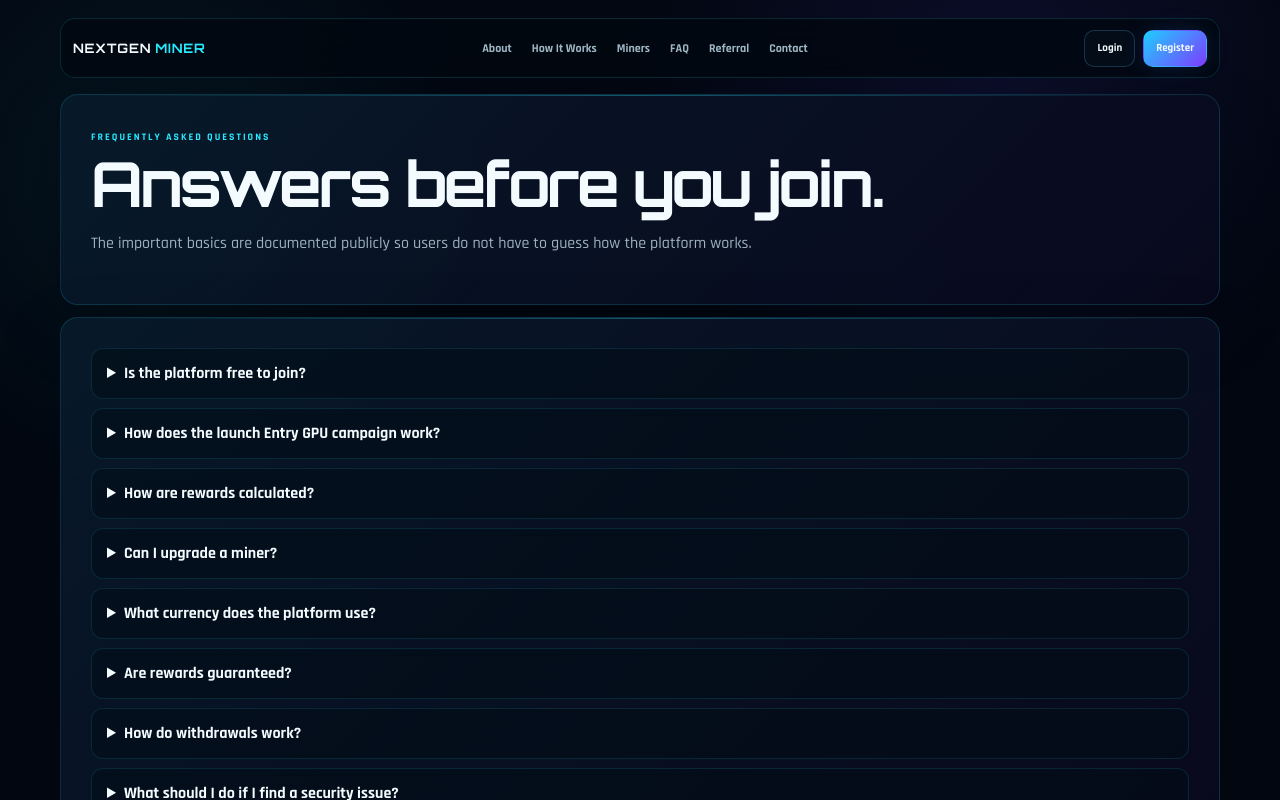
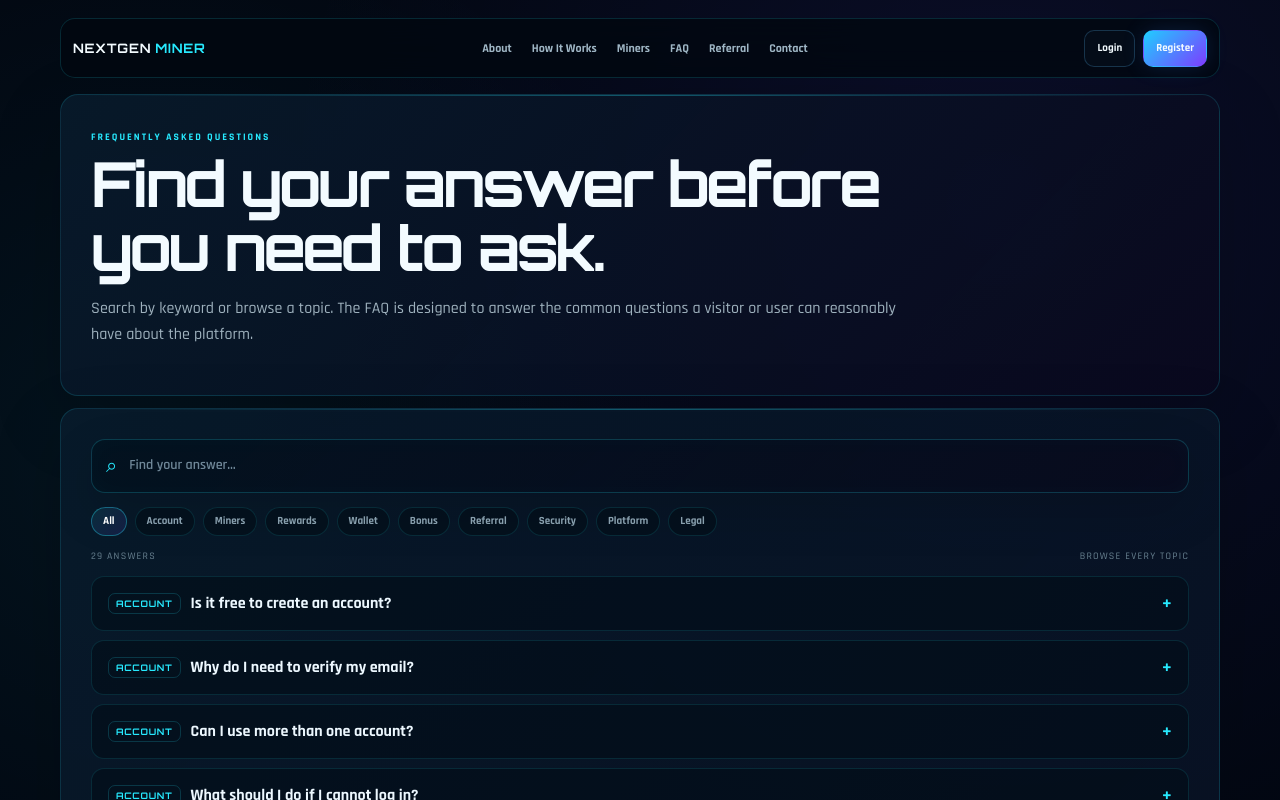
Before and after one commit to Chriskefas22/nextgen-miner, a Next.js app: page /faq in a window 1280 px wide. Shown: the top 800 px of the page. Built offline with nearby package versions, Linux system fonts and the light colour scheme.

Commit message:
Add files via upload

```diff
--- a/app/faq/page.tsx
+++ b/app/faq/page.tsx
@@ -1,37 +1,52 @@
 import { PublicPage } from '@/components/public/PublicPage';
+import FAQExplorer, { type FAQItem } from '@/components/public/FAQExplorer';
 
 export const metadata = {
   title: 'FAQ',
-  description: 'Frequently asked questions about NextGen Miner.',
+  description: 'Searchable answers about NextGen Miner accounts, miners, rewards, wallet, bonus, referrals, security and platform rules.',
 };
 
-const faqs = [
-  ['Is the platform free to join?', 'Account creation is free. Miner ownership, rewards and withdrawal eligibility are governed by the rules shown on the platform.'],
-  ['How does the launch Entry GPU campaign work?', 'Eligible registration is allocated server-side after the required verification step and only while campaign slots remain. The database is the source of truth.'],
-  ['How are rewards calculated?', 'Rewards depend on configured platform mining economics, available reward resources and applicable controls. Client-side displays are not final financial credits.'],
-  ['Can I upgrade a miner?', 'Eligible owned miners can progress through available levels when the required Diamond balance and server-side upgrade rules are satisfied.'],
-  ['What currency does the platform use?', 'The platform uses Diamond (💎) for its internal miner and reward economy. Conversion and economic values are controlled by backend configuration.'],
-  ['Are rewards guaranteed?', 'No. Virtual mining rewards are not guaranteed income, profit or investment returns.'],
-  ['How do withdrawals work?', 'Eligible withdrawals are submitted through the wallet system and are subject to the current minimum, qualifying top-up rules, review and supported payout availability.'],
-  ['What should I do if I find a security issue?', 'Use the official security/support channel listed on Contact. Never send passwords, recovery codes, private keys or other secrets.'],
+const faqs: FAQItem[] = [
+  { category: 'Account', question: 'Is it free to create an account?', answer: 'Yes. Account creation is free. Miner ownership, rewards and withdrawals are governed by the current platform rules.' },
+  { category: 'Account', question: 'Why do I need to verify my email?', answer: 'Verification helps confirm account ownership and can be required for eligibility, security and campaign controls.' },
+  { category: 'Account', question: 'Can I use more than one account?', answer: 'Use only accounts permitted by the current platform rules. Duplicate-account abuse or attempts to bypass controls are prohibited.' },
+  { category: 'Account', question: 'What should I do if I cannot log in?', answer: 'Use the authentication recovery flow first. Do not send your password, recovery code or private credentials to support.' },
+  { category: 'Bonus', question: 'How do I get the Entry GPU launch bonus?', answer: 'Register, complete the required verification and meet the campaign eligibility rules. The server checks campaign state, identity protection and remaining allocation before assignment.' },
+  { category: 'Bonus', question: 'Can the launch bonus run out?', answer: 'Yes. The campaign has a finite allocation. The live database campaign state is the source of truth for remaining availability.' },
+  { category: 'Bonus', question: 'Why did I not receive the bonus immediately?', answer: 'Eligibility and allocation are checked server-side. Verification status, campaign availability or account conditions can prevent an assignment.' },
+  { category: 'Miners', question: 'What is a virtual miner?', answer: 'A virtual miner is a platform-managed digital asset record with a configured hashrate, price, level progression and status. It is not physical hardware.' },
+  { category: 'Miners', question: 'Where can I see the miner catalog?', answer: 'Use the public Miner Catalog to browse enabled miners before signing in. Purchases and ownership actions remain behind authentication.' },
+  { category: 'Miners', question: 'Can I upgrade my miner?', answer: 'Eligible owned miners can progress through available levels when the required Diamond balance and server-side upgrade rules are satisfied.' },
+  { category: 'Miners', question: 'How many levels can a miner have?', answer: 'The active catalog and level configuration determine the available progression. The public catalog displays the currently enabled level range.' },
+  { category: 'Rewards', question: 'Are mining rewards guaranteed?', answer: 'No. Rewards are not guaranteed income, profit or investment returns. Values depend on platform economics, available reward resources and current controls.' },
+  { category: 'Rewards', question: 'How are rewards calculated?', answer: 'Reward calculations are controlled by server-side platform economics and applicable rules. Browser estimates are not final financial credits.' },
+  { category: 'Rewards', question: 'What affects my hashrate?', answer: 'Owned active miners, their current levels and applicable platform conditions affect the hashrate represented by the account.' },
+  { category: 'Wallet', question: 'What currency does NextGen Miner use?', answer: 'Diamond (💎) is the internal platform economy unit used for miner-related pricing and rewards.' },
+  { category: 'Wallet', question: 'Why is a deposit pending?', answer: 'A submitted deposit remains pending until the platform review process determines whether it is approved or rejected. Submission alone does not finalize a credit.' },
+  { category: 'Wallet', question: 'What happens when a deposit is approved?', answer: 'An approved deposit is credited according to the active server-side Diamond rate and review rules, with the transaction recorded in the platform ledger.' },
+  { category: 'Wallet', question: 'What happens when a deposit is rejected?', answer: 'A rejected deposit is not credited through the review approval path. The final record and any user-specific status should be checked in the authenticated wallet history.' },
+  { category: 'Wallet', question: 'How do withdrawals work?', answer: 'Eligible withdrawals are submitted through the authenticated wallet flow and are subject to the current minimum, qualifying top-up requirements, supported payout methods and review controls.' },
+  { category: 'Referral', question: 'How does the referral program work?', answer: 'A registered user receives a server-owned referral code. New accounts can arrive through that code, and attribution and qualification are determined by server-side referral records.' },
+  { category: 'Referral', question: 'Can two people receive credit for the same referral?', answer: 'A referred account is designed to be uniquely attributed to one referrer so duplicate attribution can be prevented.' },
+  { category: 'Security', question: 'Should I send my password to support?', answer: 'Never. Support should not need your password, recovery codes, private keys or seed phrases.' },
+  { category: 'Security', question: 'How do I report a security issue?', answer: 'Use an official Contact channel and provide reproducible, non-sensitive evidence. Never include credentials or wallet secrets.' },
+  { category: 'Platform', question: 'Is the network telemetry real?', answer: 'The landing page uses the server-side landing telemetry function for aggregate platform figures such as active miners, total hashrate, enabled networks and enabled miner catalog entries.' },
+  { category: 'Platform', question: 'Can platform rules change?', answer: 'Yes. Supported assets, campaigns, miners, economic parameters and operational rules may change for maintenance, security or business reasons, subject to applicable law.' },
+  { category: 'Platform', question: 'What if a feature stops working?', answer: 'Check the current platform status and retry later. For account-specific or persistent issues, use the official Contact channel or the signed-in Support Center.' },
+  { category: 'Legal', question: 'Are the virtual miners physical mining machines?', answer: 'No. The public documentation describes them as platform-managed virtual mining records unless a separate written agreement explicitly establishes physical hardware ownership.' },
+  { category: 'Legal', question: 'Where can I read the Terms and Privacy Policy?', answer: 'Use the public Terms of Service and Privacy Policy pages. The Disclaimer is also available and should be read before participation.' },
+  { category: 'Legal', question: 'Does the website provide investment advice?', answer: 'No. Platform information is not legal, tax, financial or investment advice. Users should obtain independent professional advice where appropriate.' },
 ];
 
 export default function FAQPage() {
   return (
     <PublicPage
       eyebrow="FREQUENTLY ASKED QUESTIONS"
-      title="Answers before you join."
-      description="The important basics are documented publicly so users do not have to guess how the platform works."
+      title="Find your answer before you need to ask."
+      description="Search by keyword or browse a topic. The FAQ is designed to answer the common questions a visitor or user can reasonably have about the platform."
     >
       <section className="public-card public-hero">
-        <div className="public-faq">
-          {faqs.map(([question, answer]) => (
-            <details key={question}>
-              <summary>{question}</summary>
-              <p>{answer}</p>
-            </details>
-          ))}
-        </div>
+        <FAQExplorer items={faqs} />
       </section>
     </PublicPage>
   );
```
